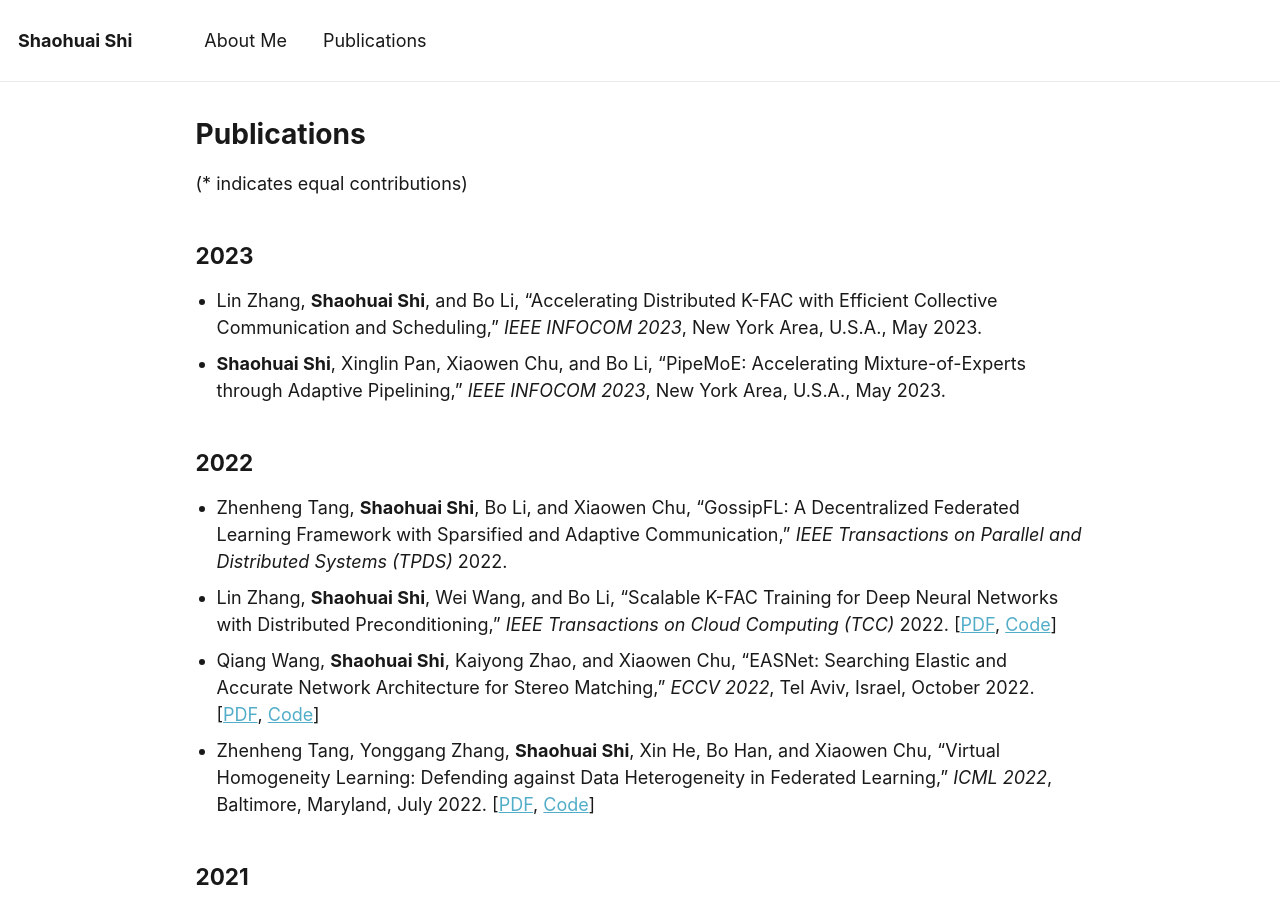
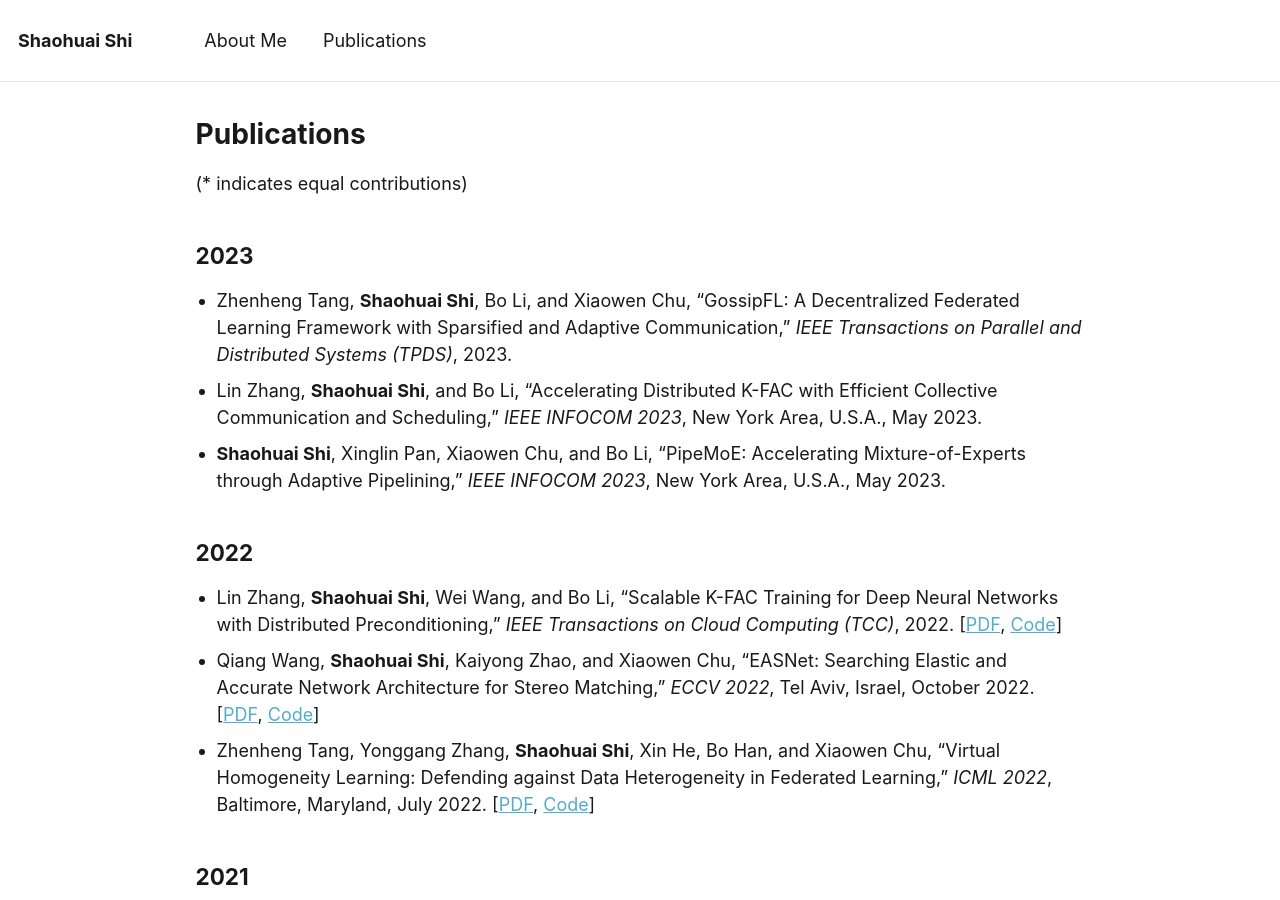
Before and after one commit to shaohuais/shaohuais.github.io, a Jekyll site: the page built from _pages/publications.md, in a window 1280 px wide and 900 px high. Built offline with Jekyll 4.4.1, drawn with Linux system fonts in a browser that asks for light colours.

Commit message:
add the accepted tpds paper

```diff
--- a/_pages/publications.md
+++ b/_pages/publications.md
@@ -15,12 +15,12 @@ Publications
 ======
 (\* indicates equal contributions)
 ## 2023
+- Zhenheng Tang, **Shaohuai Shi**, Bo Li, and Xiaowen Chu, "GossipFL: A Decentralized Federated Learning Framework with Sparsified and Adaptive Communication," *IEEE Transactions on Parallel and Distributed Systems (TPDS)*, 2023.
 - Lin Zhang, **Shaohuai Shi**, and Bo Li, "Accelerating Distributed K-FAC with Efficient Collective Communication and Scheduling," *IEEE INFOCOM 2023*, New York Area, U.S.A., May 2023.
 - **Shaohuai Shi**, Xinglin Pan, Xiaowen Chu, and Bo Li, "PipeMoE: Accelerating Mixture-of-Experts through Adaptive Pipelining," *IEEE INFOCOM 2023*, New York Area, U.S.A., May 2023.
 
 ## 2022
-- Zhenheng Tang, **Shaohuai Shi**, Bo Li, and Xiaowen Chu, "GossipFL: A Decentralized Federated Learning Framework with Sparsified and Adaptive Communication," *IEEE Transactions on Parallel and Distributed Systems (TPDS)* 2022.
-- Lin Zhang, **Shaohuai Shi**, Wei Wang, and Bo Li, "Scalable K-FAC Training for Deep Neural Networks with Distributed Preconditioning," *IEEE Transactions on Cloud Computing (TCC)* 2022. \[[PDF](https://arxiv.org/pdf/2206.15143), [Code](https://github.com/lzhangbv/kfac_pytorch)\]
+- Lin Zhang, **Shaohuai Shi**, Wei Wang, and Bo Li, "Scalable K-FAC Training for Deep Neural Networks with Distributed Preconditioning," *IEEE Transactions on Cloud Computing (TCC)*, 2022. \[[PDF](https://arxiv.org/pdf/2206.15143), [Code](https://github.com/lzhangbv/kfac_pytorch)\]
 - Qiang Wang, **Shaohuai Shi**, Kaiyong Zhao, and Xiaowen Chu, "EASNet: Searching Elastic and Accurate Network Architecture for Stereo Matching," *ECCV 2022*, Tel Aviv, Israel, October 2022. \[[PDF](https://arxiv.org/pdf/2207.09796), [Code](https://github.com/HKBU-HPML/EASNet)\]
 - Zhenheng Tang, Yonggang Zhang, **Shaohuai Shi**, Xin He, Bo Han, and Xiaowen Chu, "Virtual Homogeneity Learning: Defending against Data Heterogeneity in Federated Learning," *ICML 2022*, Baltimore, Maryland, July 2022. \[[PDF](https://arxiv.org/pdf/2206.02465), [Code](https://github.com/wizard1203/VHL)\]
 
```
